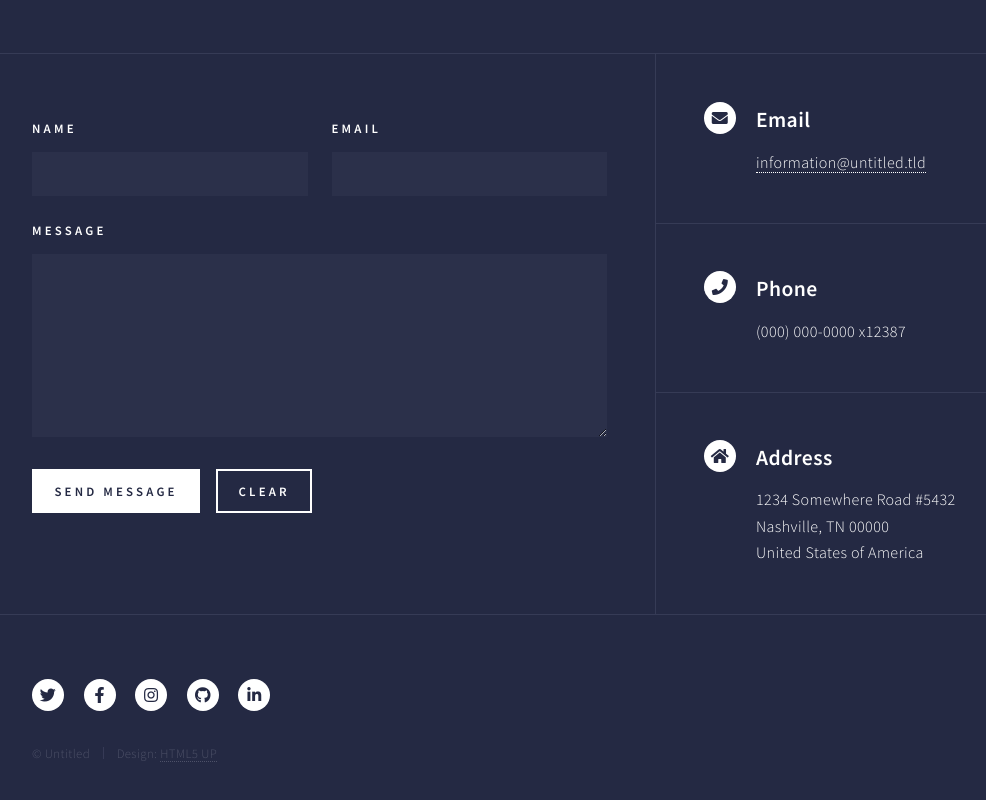
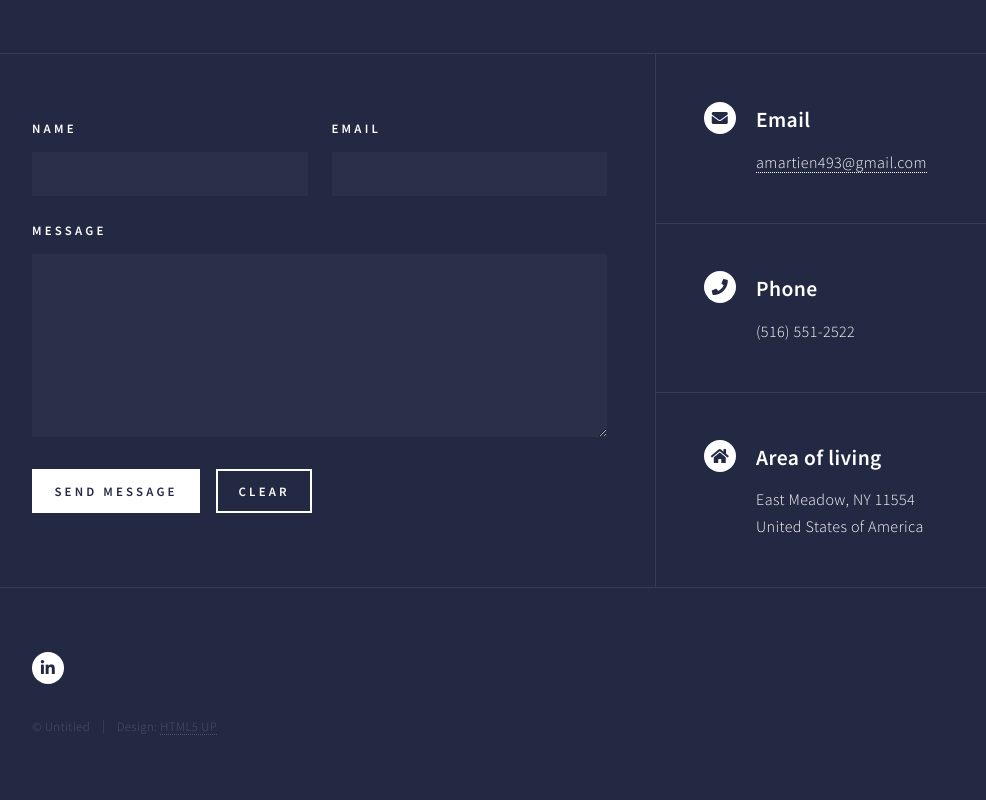
Before and after one commit to Marmot0523/adamlandia.github.io, a plain HTML site: page generic.html in a window 1280 px wide. Shown: the part 980-1780 px from the top of the page, without its empty margins (88-1074 px from the left). Drawn offline with Linux system fonts and the light colour scheme.

Commit message:
update contact info and social links

```diff
--- a/generic.html
+++ b/generic.html
@@ -19,7 +19,7 @@
 
 				<!-- Header -->
 					<header id="header">
-						<a href="index.html" class="logo"><strong>Forty</strong> <span>by HTML5 UP</span></a>
+						<a href="index.html" class="logo"><strong>Adam</strong> <span>Landia</span></a>
 						<nav>
 							<a href="#menu">Menu</a>
 						</nav>
@@ -87,22 +87,21 @@
 									<div class="contact-method">
 										<span class="icon solid alt fa-envelope"></span>
 										<h3>Email</h3>
-										<a href="#">information@untitled.tld</a>
+										<a href="#">amartien493@gmail.com</a>
 									</div>
 								</section>
 								<section>
 									<div class="contact-method">
 										<span class="icon solid alt fa-phone"></span>
 										<h3>Phone</h3>
-										<span>(000) 000-0000 x12387</span>
+										<span>(516) 551-2522</span>
 									</div>
 								</section>
 								<section>
 									<div class="contact-method">
 										<span class="icon solid alt fa-home"></span>
-										<h3>Address</h3>
-										<span>1234 Somewhere Road #5432<br />
-										Nashville, TN 00000<br />
+										<h3>Area of living</h3>
+										<span>East Meadow, NY 11554<br />
 										United States of America</span>
 									</div>
 								</section>
@@ -114,11 +113,7 @@
 					<footer id="footer">
 						<div class="inner">
 							<ul class="icons">
-								<li><a href="#" class="icon brands alt fa-twitter"><span class="label">Twitter</span></a></li>
-								<li><a href="#" class="icon brands alt fa-facebook-f"><span class="label">Facebook</span></a></li>
-								<li><a href="#" class="icon brands alt fa-instagram"><span class="label">Instagram</span></a></li>
-								<li><a href="#" class="icon brands alt fa-github"><span class="label">GitHub</span></a></li>
-								<li><a href="#" class="icon brands alt fa-linkedin-in"><span class="label">LinkedIn</span></a></li>
+    							<li><a href="https://www.linkedin.com/in/adam-martien-037341301/" class="icon brands alt fa-linkedin-in"><span class="label">LinkedIn</span></a></li>
 							</ul>
 							<ul class="copyright">
 								<li>&copy; Untitled</li><li>Design: <a href="https://html5up.net">HTML5 UP</a></li>
```
